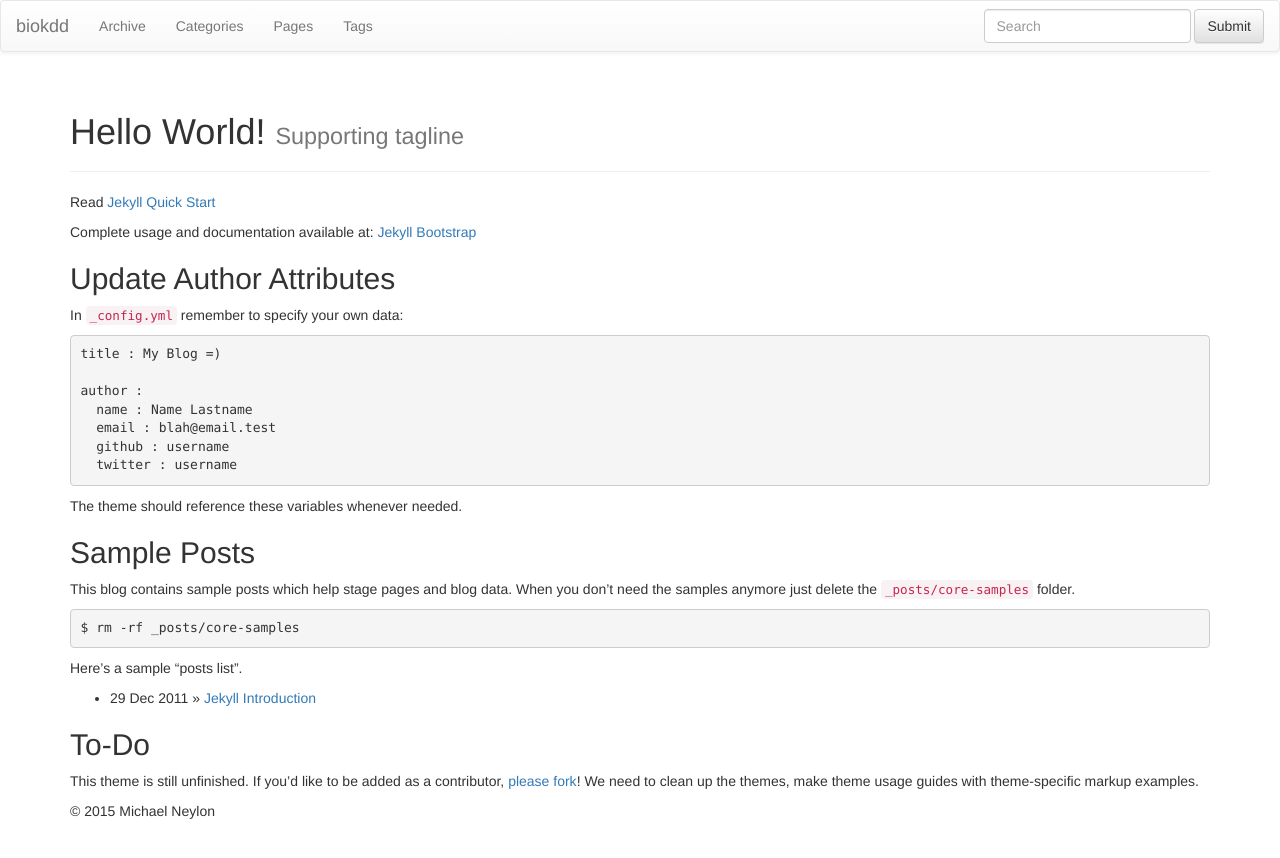
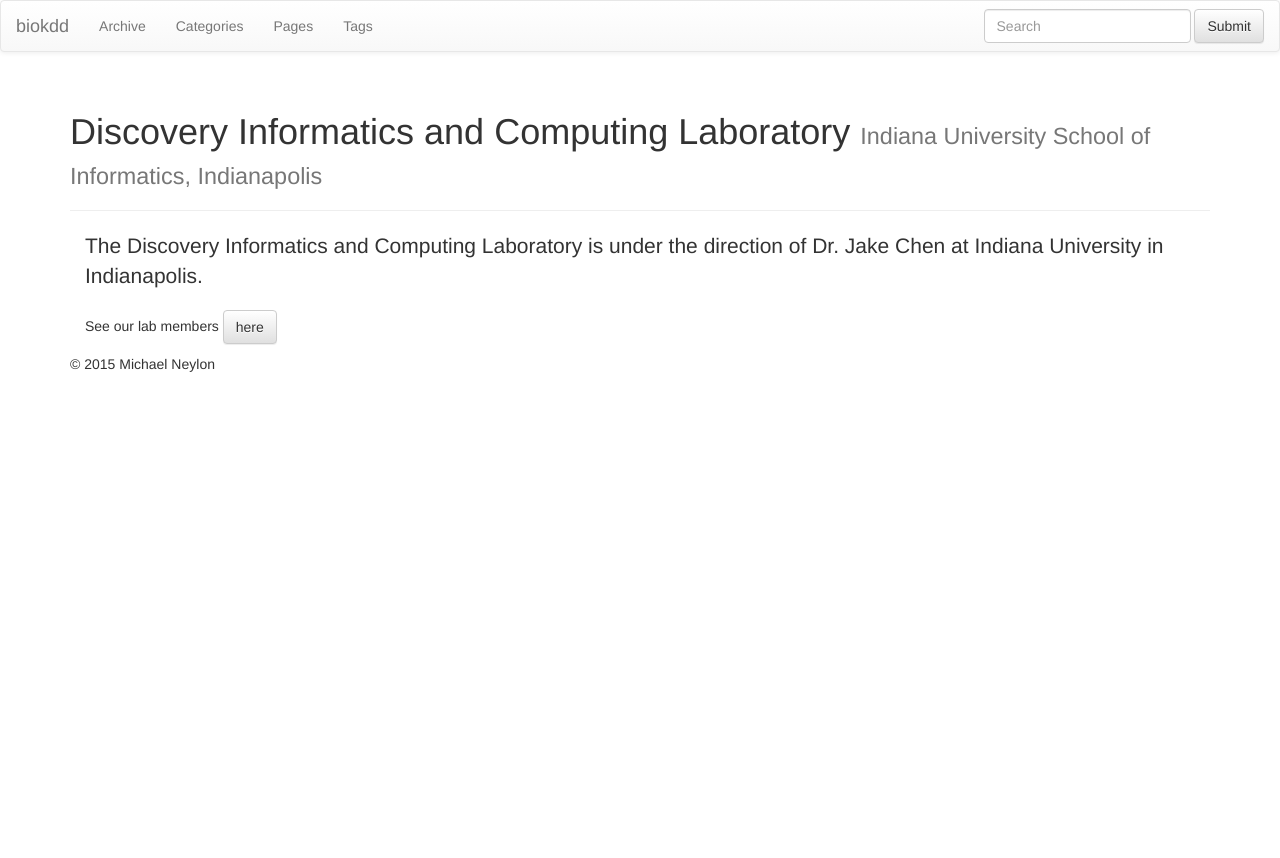
Before and after one commit to biokdd/biokdd.github.io, a Jekyll site: the page built from index.md, in a window 1280 px wide. Shown: the top 858 px of the page. Built offline with Jekyll 4.4.1, drawn with Linux system fonts in a browser that asks for light colours; nearby versions of some CDN libraries; library files that are not in the unit come from our copies.

Commit message:
add lab member page

```diff
--- a/index.md
+++ b/index.md
@@ -1,44 +1,18 @@
 ---
 layout: page
-title: Hello World!
-tagline: Supporting tagline
+title: Discovery Informatics and Computing Laboratory
+tagline: Indiana University School of Informatics, Indianapolis
 ---
 {% include JB/setup %}
 
-Read [Jekyll Quick Start](http://jekyllbootstrap.com/usage/jekyll-quick-start.html)
+<div class="container">
 
-Complete usage and documentation available at: [Jekyll Bootstrap](http://jekyllbootstrap.com)
+    <div>
+      <p class="lead">The Discovery Informatics and Computing Laboratory is under the direction of Dr. Jake Chen at Indiana University in Indianapolis.</p>
+      <p>
+        See our lab members <a href="{{ BASE_PATH }}/members" target="_blank"><button type="button" class="btn btn-default">here</button></a>
+      </p>
+    </div>
 
-## Update Author Attributes
 
-In `_config.yml` remember to specify your own data:
-
-    title : My Blog =)
-
-    author :
-      name : Name Lastname
-      email : blah@email.test
-      github : username
-      twitter : username
-
-The theme should reference these variables whenever needed.
-
-## Sample Posts
-
-This blog contains sample posts which help stage pages and blog data.
-When you don't need the samples anymore just delete the `_posts/core-samples` folder.
-
-    $ rm -rf _posts/core-samples
-
-Here's a sample "posts list".
-
-<ul class="posts">
-  {% for post in site.posts %}
-    <li><span>{{ post.date | date_to_string }}</span> &raquo; <a href="{{ BASE_PATH }}{{ post.url }}">{{ post.title }}</a></li>
-  {% endfor %}
-</ul>
-
-## To-Do
-
-This theme is still unfinished. If you'd like to be added as a contributor, [please fork](http://github.com/plusjade/jekyll-bootstrap)!
-We need to clean up the themes, make theme usage guides with theme-specific markup examples.
+</div>
```
Also changed, not shown: members/archive/index.html (added, +38 -0 lines), members/index.html (added, +57 -0 lines), assets/images/members/archive/jain.jpg (added), assets/images/members/archive/sandeep.jpg (added), assets/images/members/archive/yiting.jpg (added), assets/images/members/arora.jpg (added), assets/images/members/bhattrai.jpg (added), assets/images/members/jake-chen.jpg (added), assets/images/members/madhura.jpg (added), assets/images/members/neylon.jpg (added), assets/images/members/yue.jpg (added).
